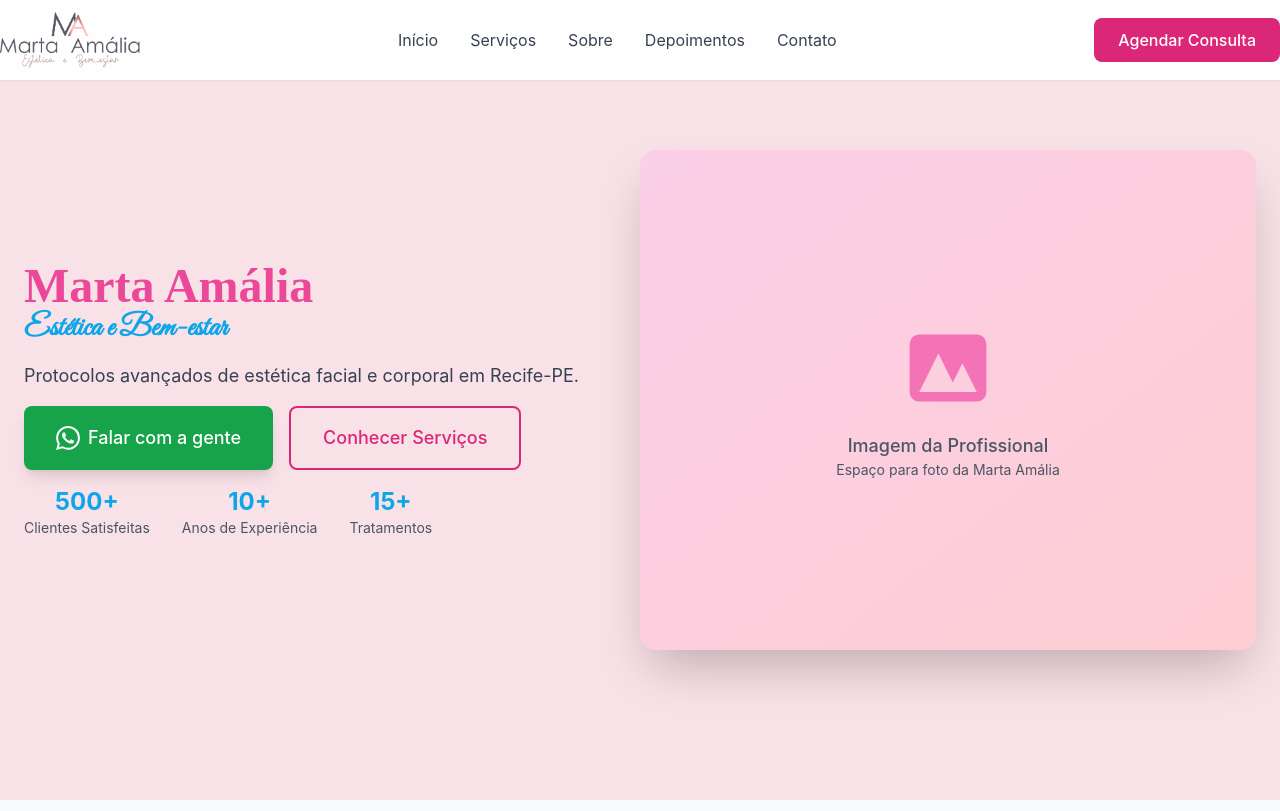
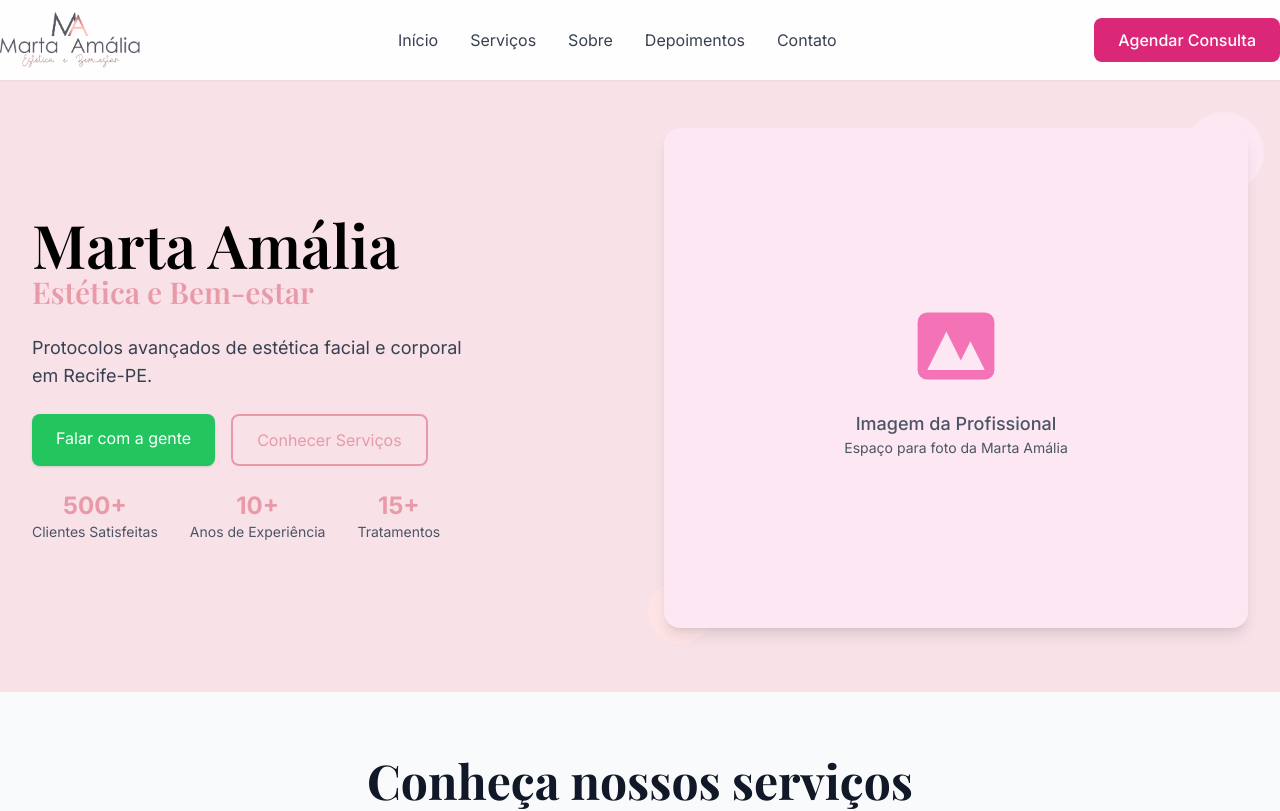
Before and after one commit to aleguimas/martaamalia, a Next.js app: page / in a window 1280 px wide. Shown: the top 811 px of the page. Built offline with nearby package versions, Linux system fonts and the light colour scheme.

Commit message:
feat: corrigir layout Hero - fonte padronizada e espaçamento otimizado

```diff
--- a/components/Header.tsx
+++ b/components/Header.tsx
@@ -21,6 +21,7 @@ const Header = () => {
               width={160}
               height={60}
               className="h-14 w-auto"
+              priority={false}
             />
           </Link>
 
--- a/components/Hero.tsx
+++ b/components/Hero.tsx
@@ -2,59 +2,62 @@ import Link from 'next/link'
 
 const Hero = () => {
   const handleWhatsAppClick = () => {
-    const phoneNumber = '5581984636483'
+    const phoneNumber = '5581989636483'
     const message = 'Olá! Gostaria de saber mais sobre os tratamentos de estética.'
     const whatsappUrl = `https://wa.me/${phoneNumber}?text=${encodeURIComponent(message)}`
     window.open(whatsappUrl, '_blank')
   }
 
   return (
-    <section className="bg-rosa-pale flex flex-col md:flex-row items-center p-6 min-h-screen">
-      <div className="flex-1 space-y-4 max-w-2xl">
-        <h1 className="text-5xl font-serif font-bold text-primario">
+    <section id="inicio" className="section-padding bg-[#F8E1E7] pt-32">
+      <div className="container-custom">
+        <div className="grid lg:grid-cols-2 gap-12 items-center">
+          {/* Content Section */}
+          <div className="space-y-6">
+            <h1 className="text-4xl md:text-5xl lg:text-6xl font-serif font-semibold text-[#000000] leading-snug">
               Marta Amália
-          <span
-            className="block font-script text-3xl text-secundario"
-            style={{ fontFamily: 'Great Vibes, cursive' }}
-          >
+              <span className="block text-2xl md:text-3xl font-serif text-[#E89AA8]">
                 Estética e Bem-estar
               </span>
             </h1>
-        <p className="text-lg text-gray-700">
+            <p className="text-lg text-gray-700 max-w-md">
               Protocolos avançados de estética facial e corporal em Recife-PE.
             </p>
-        <div className="flex space-x-4">
-          <button
-            onClick={handleWhatsAppClick}
-            className="btn-whatsapp"
+            <div className="flex flex-wrap gap-4">
+              <a
+                href="https://wa.me/5581989636483?text=Olá! Gostaria de saber mais sobre os tratamentos de estética."
+                target="_blank"
+                rel="noopener noreferrer"
+                className="px-6 py-3 bg-green-500 text-white rounded-lg shadow hover:bg-green-600 transition"
               >
-            <svg className="w-6 h-6" fill="currentColor" viewBox="0 0 24 24">
-              <path d="M17.472 14.382c-.297-.149-1.758-.867-2.03-.967-.273-.099-.471-.148-.67.15-.197.297-.767.966-.94 1.164-.173.199-.347.223-.644.075-.297-.15-1.255-.463-2.39-1.475-.883-.788-1.48-1.761-1.653-2.059-.173-.297-.018-.458.13-.606.134-.133.298-.347.446-.52.149-.174.198-.298.298-.497.099-.198.05-.371-.025-.52-.075-.149-.669-1.612-.916-2.207-.242-.579-.487-.5-.669-.51-.173-.008-.371-.01-.57-.01-.198 0-.52.074-.792.372-.272.297-1.04 1.016-1.04 2.479 0 1.462 1.065 2.875 1.213 3.074.149.198 2.096 3.2 5.077 4.487.709.306 1.262.489 1.694.625.712.227 1.36.195 1.871.118.571-.085 1.758-.719 2.006-1.413.248-.694.248-1.289.173-1.413-.074-.124-.272-.198-.57-.347m-5.421 7.403h-.004a9.87 9.87 0 01-5.031-1.378l-.361-.214-3.741.982.998-3.648-.235-.374a9.86 9.86 0 01-1.51-5.26c.001-5.45 4.436-9.884 9.888-9.884 2.64 0 5.122 1.03 6.988 2.898a9.825 9.825 0 012.893 6.994c-.003 5.45-4.437 9.884-9.885 9.884m8.413-18.297A11.815 11.815 0 0012.05 0C5.495 0 .16 5.335.157 11.892c0 2.096.547 4.142 1.588 5.945L.057 24l6.305-1.654a11.882 11.882 0 005.683 1.448h.005c6.554 0 11.89-5.335 11.893-11.893A11.821 11.821 0 0020.885 3.488"/>
-            </svg>
                 Falar com a gente
-          </button>
-          <Link href="#servicos" className="btn-outline text-lg px-8 py-4">
+              </a>
+              <a
+                href="#servicos"
+                className="px-6 py-3 border-2 border-[#E89AA8] text-[#E89AA8] rounded-lg hover:bg-[#E89AA8]/10 transition"
+              >
                 Conhecer Serviços
-          </Link>
+              </a>
             </div>
-        <div className="flex space-x-8 mt-6">
-          <div className="text-center">
-            <span className="text-2xl font-bold text-secundario">500+</span>
-            <p className="text-sm text-gray-600">Clientes Satisfeitas</p>
+            <div className="flex gap-8 mt-8">
+              {[
+                { num: '500+', label: 'Clientes Satisfeitas' },
+                { num: '10+', label: 'Anos de Experiência' },
+                { num: '15+', label: 'Tratamentos' }
+              ].map((item) => (
+                <div key={item.label} className="text-center">
+                  <span className="text-2xl font-bold text-[#E89AA8]">{item.num}</span>
+                  <p className="text-sm text-gray-600">{item.label}</p>
                 </div>
-          <div className="text-center">
-            <span className="text-2xl font-bold text-secundario">10+</span>
-            <p className="text-sm text-gray-600">Anos de Experiência</p>
-          </div>
-          <div className="text-center">
-            <span className="text-2xl font-bold text-secundario">15+</span>
-            <p className="text-sm text-gray-600">Tratamentos</p>
+              ))}
             </div>
           </div>
-      </div>
-      <div className="flex-1 flex justify-center">
+
+          {/* Image Section */}
+          <div className="relative">
+            <div className="relative z-10">
+              <div className="w-full h-96 lg:h-[500px] bg-pink-100 rounded-2xl flex items-center justify-center shadow-lg">
                 {/* Espaço para foto da Marta Amália */}
-        <div className="w-full h-96 lg:h-[500px] bg-gradient-to-br from-pink-200 to-rose-200 rounded-2xl flex items-center justify-center shadow-2xl">
                 <div className="text-center text-gray-600">
                   <svg className="w-24 h-24 mx-auto mb-4 text-pink-400" fill="currentColor" viewBox="0 0 20 20">
                     <path fillRule="evenodd" d="M4 3a2 2 0 00-2 2v10a2 2 0 002 2h12a2 2 0 002-2V5a2 2 0 00-2-2H4zm12 12H4l4-8 3 6 2-4 3 6z" clipRule="evenodd" />
@@ -64,6 +67,13 @@ const Hero = () => {
                 </div>
               </div>
             </div>
+
+            {/* Decorative Elements */}
+            <div className="absolute -top-4 -right-4 w-20 h-20 bg-pink-100 rounded-full" aria-hidden="true"></div>
+            <div className="absolute -bottom-4 -left-4 w-16 h-16 bg-rose-100 rounded-full" aria-hidden="true"></div>
+          </div>
+        </div>
+      </div>
     </section>
   )
 }
--- /dev/null
+++ b/pages/_document.tsx
@@ -0,0 +1,19 @@
+import { Html, Head, Main, NextScript } from 'next/document'
+
+export default function Document() {
+  return (
+    <Html lang="pt-BR">
+      <Head>
+        {/* Google Fonts */}
+        <link
+          href="https://fonts.googleapis.com/css2?family=Inter:wght@300;400;500;600;700&family=Playfair+Display:wght@400;500;600;700&family=Great+Vibes&display=swap"
+          rel="stylesheet"
+        />
+      </Head>
+      <body>
+        <Main />
+        <NextScript />
+      </body>
+    </Html>
+  )
+}
--- a/pages/index.tsx
+++ b/pages/index.tsx
@@ -63,9 +63,6 @@ export default function Home() {
   return (
     <>
       <Head>
-        {/* Google Fonts */}
-        <link href="https://fonts.googleapis.com/css2?family=Great+Vibes&display=swap" rel="stylesheet" />
-
         {/* Meta Tags Básicas */}
         <title>Marta Amália Estética Integrativa - Tratamentos Personalizados em Recife-PE</title>
         <meta name="description" content="Especializada em estética integrativa, oferecemos tratamentos personalizados para cuidar da sua beleza e bem-estar. Drenagem linfática, terapias manuais, design de sobrancelhas e mais em Recife-PE." />
--- a/styles/globals.css
+++ b/styles/globals.css
@@ -1,8 +1,6 @@
 @tailwind base;
 @tailwind components;
 @tailwind utilities;
-
-@import url('https://fonts.googleapis.com/css2?family=Inter:wght@300;400;500;600;700&family=Playfair+Display:wght@400;500;600;700&display=swap');
 
 @layer base {
   html {
```
Also changed, not shown: 1 other file (tests, documents, lock files or other folders). Lines whose indentation alone changed are shown as unchanged.
